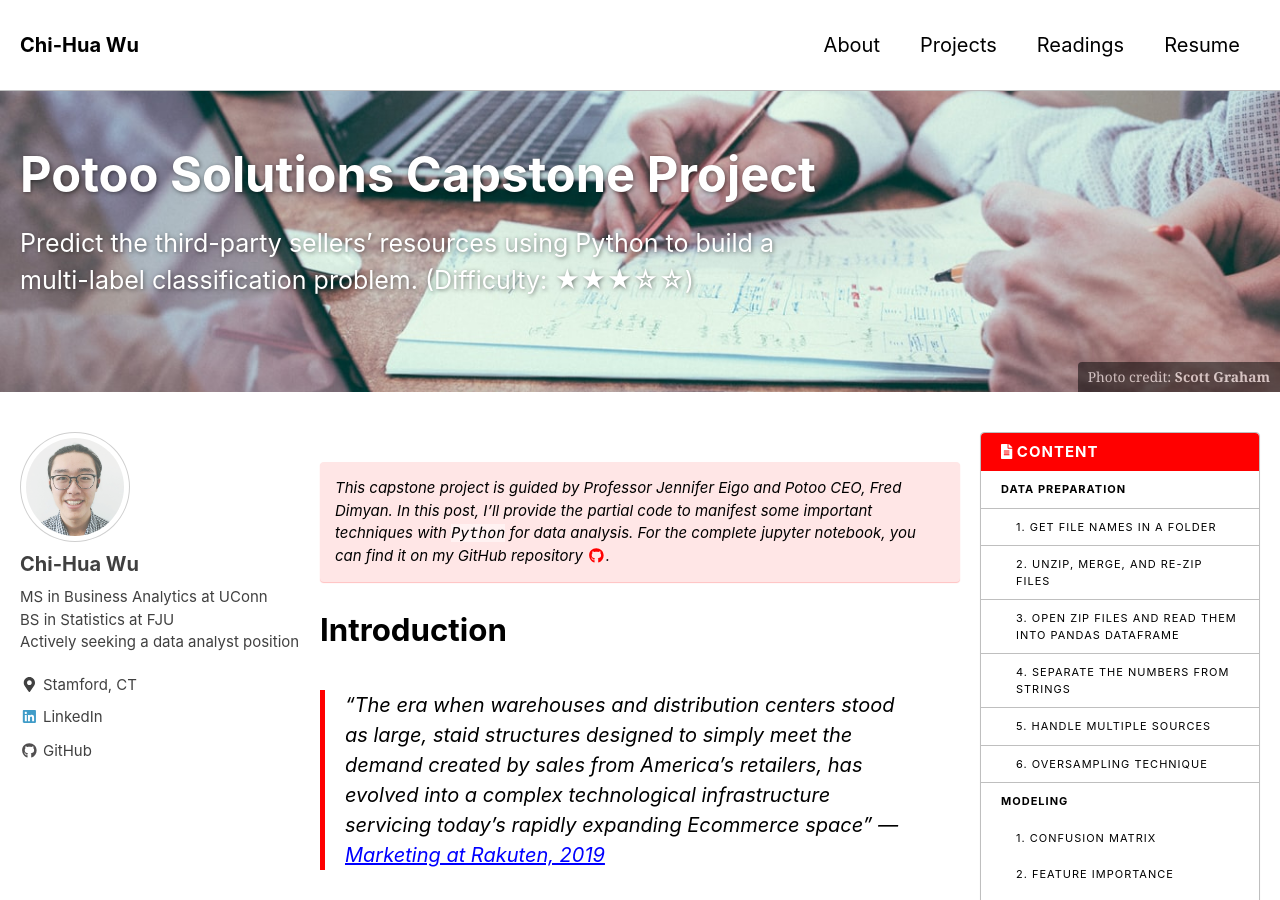
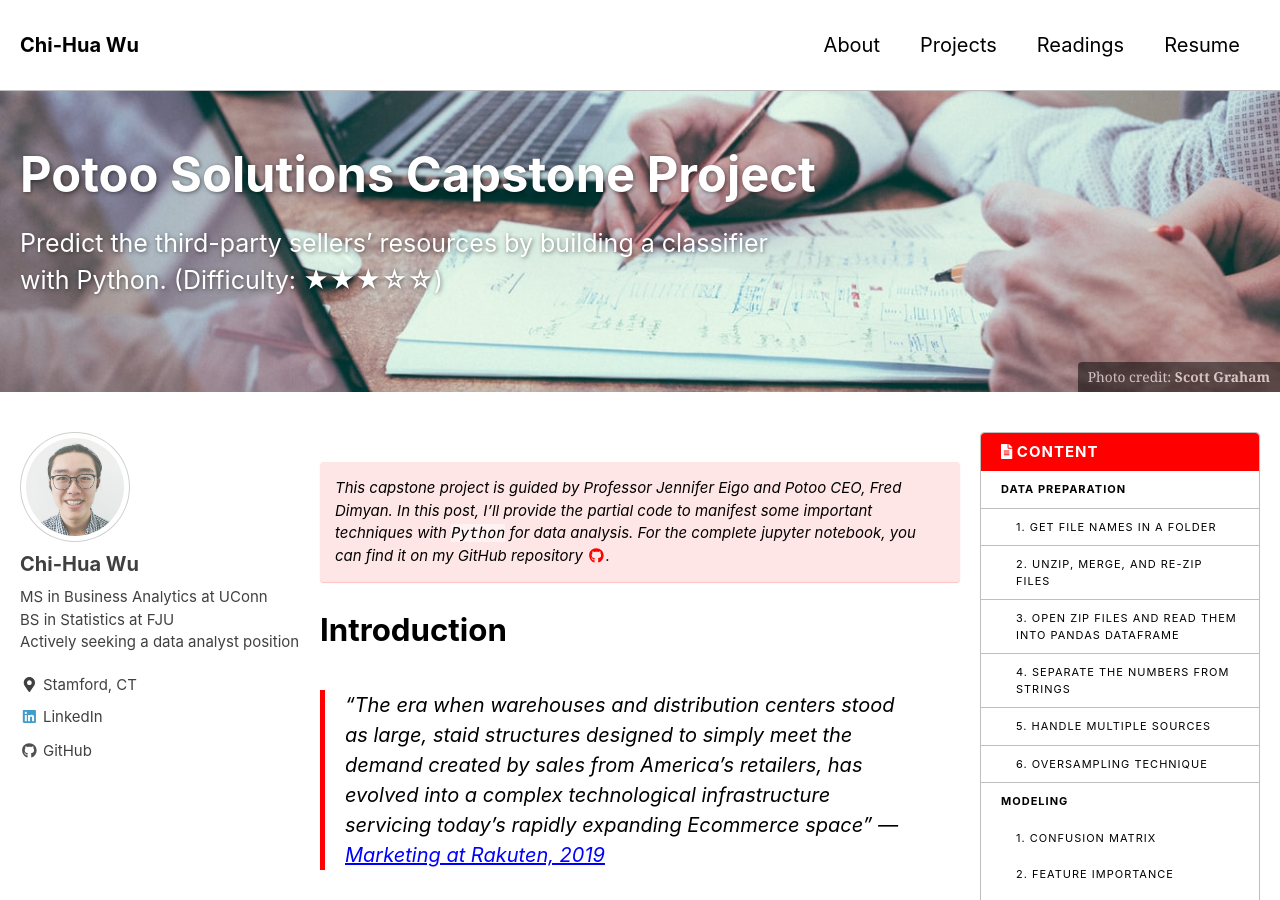
Before and after one commit to chw18019/chw18019.github.io, a Jekyll site: the page built from _posts/2020-05-04-Potoo_solutions.md, in a window 1280 px wide and 900 px high. Built offline with Jekyll 4.4.1, drawn with Linux system fonts in a browser that asks for light colours; nearby versions of some CDN libraries.

Commit message:
Update 2020-05-04-Potoo_solutions.md

```diff
--- a/_posts/2020-05-04-Potoo_solutions.md
+++ b/_posts/2020-05-04-Potoo_solutions.md
@@ -5,7 +5,7 @@ tags: [Machine Learning, Data Pre-processing, Python]
 header:
   overlay_image: /assets/200504/scott-graham.jpeg
   caption: "Photo credit: [**Scott Graham**](https://unsplash.com)"
-excerpt: "Predict the third-party sellers' resources using Python to build a multi-label classification problem. (Difficulty: ★★★☆☆)"
+excerpt: "Predict the third-party sellers' resources by building a classifier with Python. (Difficulty: ★★★☆☆)"
 toc: true
 toc_label: "Content"
 
```
